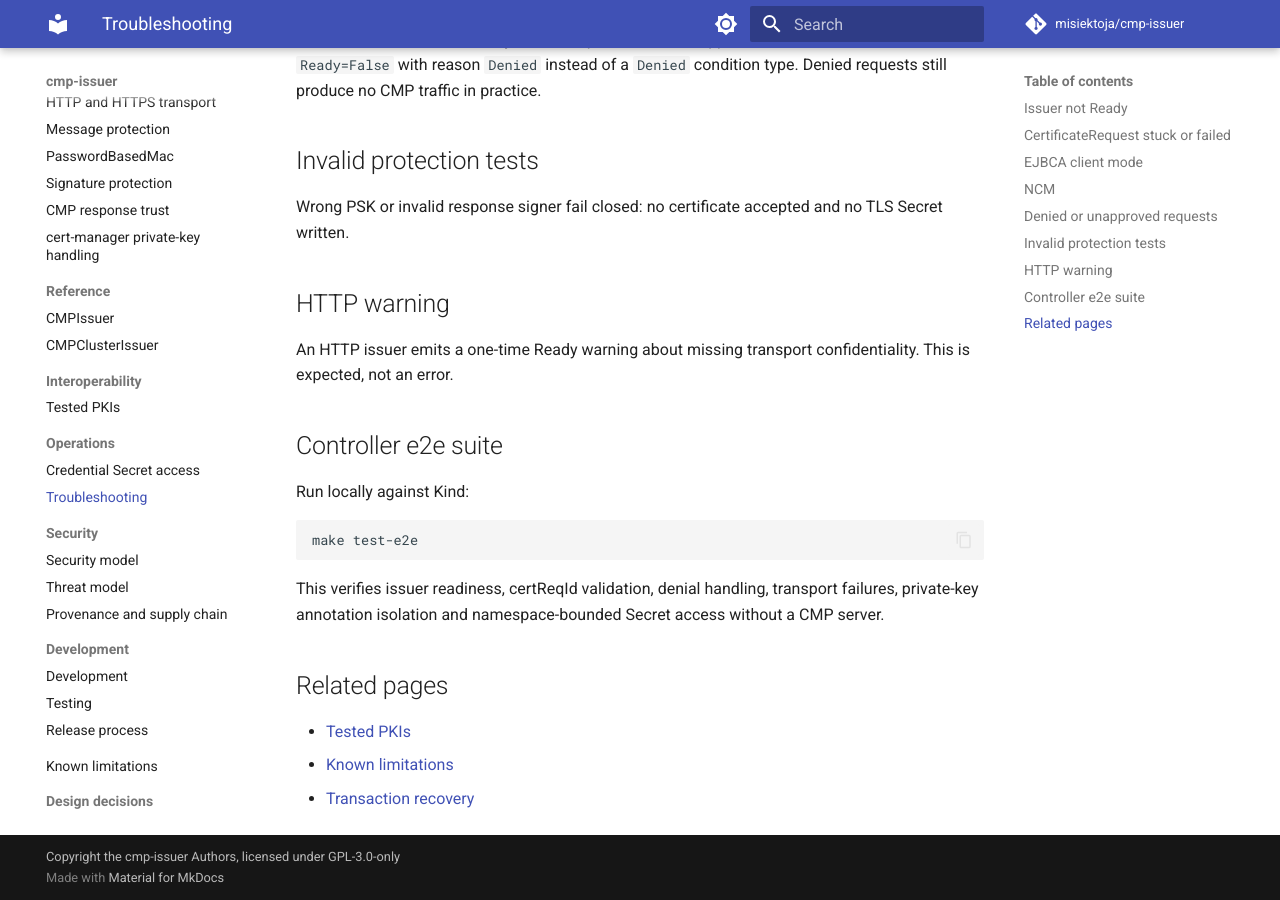
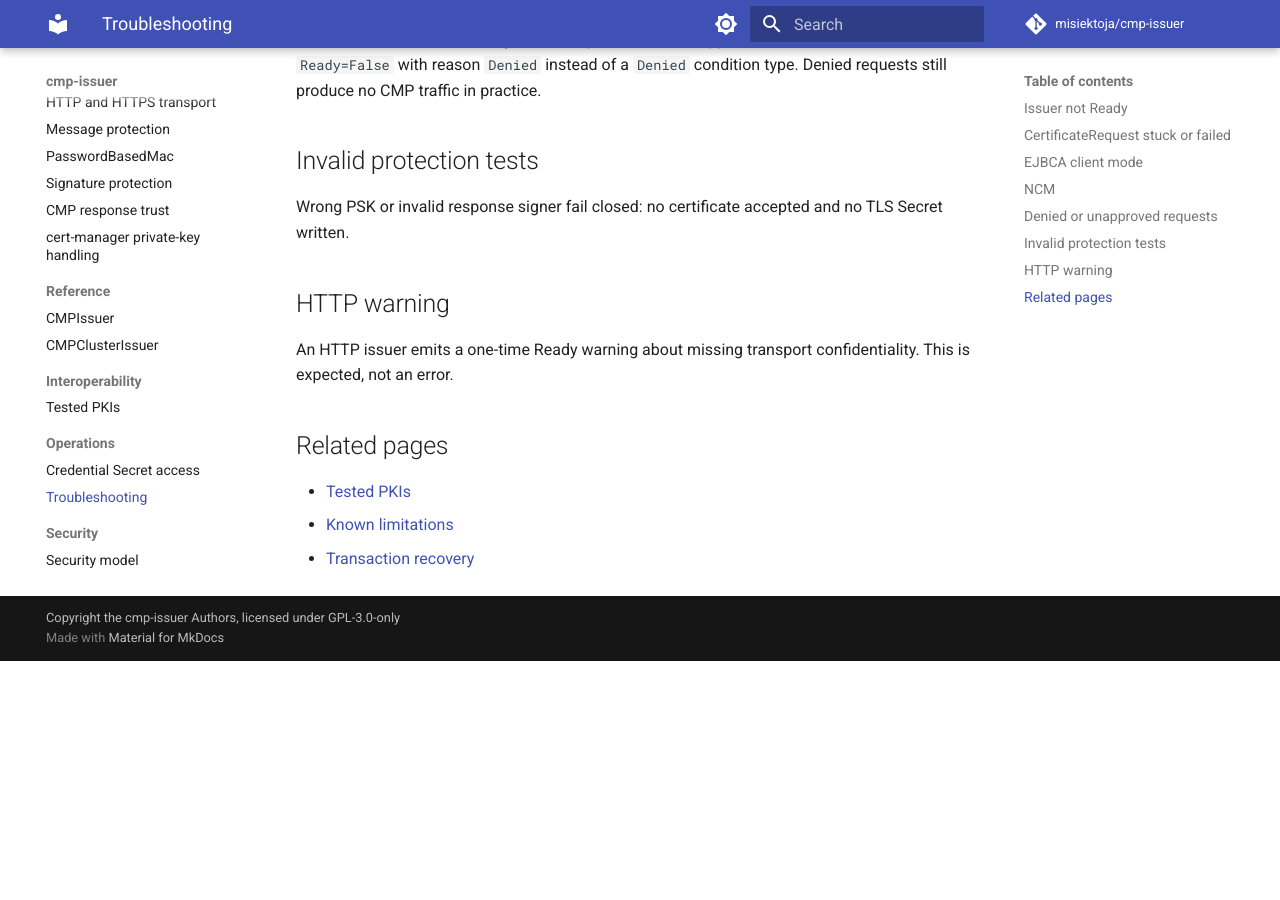
Before and after one commit to misiektoja/cmp-issuer, an MkDocs documentation site: the page built from docs/operations/troubleshooting.md, in a window 1280 px wide and 900 px high, scrolled down 1844 px. Built offline with MkDocs 1.6.1 and Material for MkDocs 9.7.7, drawn with Linux system fonts in a browser that asks for light colours; comment, search, counter and statistics services are not loaded; after the commit the page ends 2505 px from its top, so only the background shows below that.

Commit message:
docs(operations): drop the e2e suite section from troubleshooting

````diff
--- a/docs/operations/troubleshooting.md
+++ b/docs/operations/troubleshooting.md
@@ -55,16 +55,6 @@ Wrong PSK or invalid response signer fail closed: no certificate accepted and no
 
 An HTTP issuer emits a one-time Ready warning about missing transport confidentiality. This is expected, not an error.
 
-## Controller e2e suite
-
-Run locally against Kind:
-
-```bash
-make test-e2e
-```
-
-This verifies issuer readiness, certReqId validation, denial handling, transport failures, private-key annotation isolation and namespace-bounded Secret access without a CMP server.
-
 ## Related pages
 
 * [Tested PKIs](../interoperability/tested-pkis.md)
````
